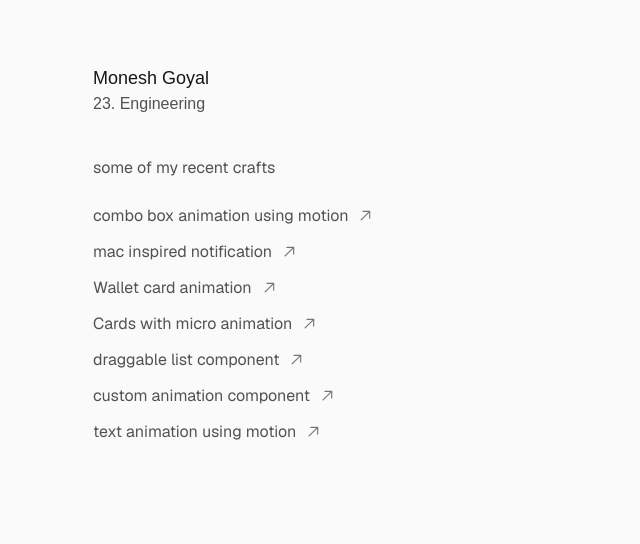
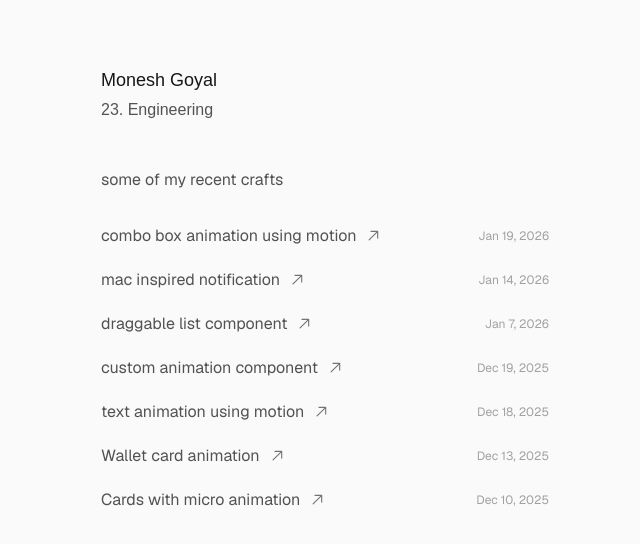
Before and after one commit to 2201monesh/portfolio, a Next.js app: page /crafts in a window 1280 px wide. Shown: the top 544 px of the page, without its empty margins (315-955 px from the left). Built offline with nearby package versions, Linux system fonts and the light colour scheme.

Commit message:
added hover animation on elements

```diff
--- a/app/components/HeaderNav.tsx
+++ b/app/components/HeaderNav.tsx
@@ -2,25 +2,37 @@
 
 import Link from "next/link";
 import { usePathname } from "next/navigation";
+import { useHoverHighlight } from "./HighlightWrapper";
 
 export default function HeaderNav() {
   const pathname = usePathname();
+  const { onEnter, onLeave } = useHoverHighlight();
 
   return (
     <div className="w-full px-4 sm:px-6 pt-10 sm:pt-16 md:w-3/5 lg:w-2/5 mx-auto">
       <div className="flex justify-between gap-4">
         <Link href="/" className="flex flex-col">
-          <p className="font-medium text-base md:text-lg text-neutral-900">
+          <p
+            className="relative font-medium text-base md:text-lg text-neutral-900 px-2 py-0.5 rounded"
+            onMouseEnter={onEnter}
+            onMouseLeave={onLeave}
+          >
             Monesh Goyal
           </p>
-          <p className="text-neutral-600 text-sm md:text-base">
+          <p
+            className="relative text-neutral-600 text-sm md:text-base px-2 py-0.5 rounded"
+            onMouseEnter={onEnter}
+            onMouseLeave={onLeave}
+          >
             23. Engineering
           </p>
         </Link>
         {pathname !== "/crafts" && (
           <Link
             href="/crafts"
-            className="text-neutral-600 text-sm md:text-base hover:text-neutral-900 transition"
+            className="relative self-start text-neutral-600 text-sm md:text-base hover:text-neutral-900 transition rounded px-2 py-0.5"
+            onMouseEnter={onEnter}
+            onMouseLeave={onLeave}
           >
             Crafts
           </Link>
--- /dev/null
+++ b/app/components/HighlightWrapper.tsx
@@ -0,0 +1,66 @@
+"use client";
+
+import { createContext, useContext, useState, useRef, useCallback, useEffect } from "react";
+import { usePathname } from "next/navigation";
+import { motion, AnimatePresence } from "framer-motion";
+
+type Highlight = { top: number; left: number; width: number; height: number };
+type CtxType = {
+  onEnter: (e: React.MouseEvent<HTMLElement>) => void;
+  onLeave: () => void;
+};
+
+const HoverCtx = createContext<CtxType>({ onEnter: () => {}, onLeave: () => {} });
+
+export function HighlightWrapper({ children }: { children: React.ReactNode }) {
+  const [hl, setHl] = useState<Highlight | null>(null);
+  const containerRef = useRef<HTMLDivElement>(null);
+  const timerRef = useRef<ReturnType<typeof setTimeout> | null>(null);
+  const pathname = usePathname();
+
+  useEffect(() => {
+    setHl(null);
+  }, [pathname]);
+
+  const onEnter = useCallback((e: React.MouseEvent<HTMLElement>) => {
+    if (timerRef.current) clearTimeout(timerRef.current);
+    const container = containerRef.current;
+    if (!container) return;
+    const cr = container.getBoundingClientRect();
+    const er = e.currentTarget.getBoundingClientRect();
+    setHl({
+      top: er.top - cr.top,
+      left: er.left - cr.left,
+      width: er.width,
+      height: er.height,
+    });
+  }, []);
+
+  const onLeave = useCallback(() => {
+    timerRef.current = setTimeout(() => setHl(null), 50);
+  }, []);
+
+  return (
+    <HoverCtx.Provider value={{ onEnter, onLeave }}>
+      <div ref={containerRef} className="relative">
+        <AnimatePresence>
+          {hl && (
+            <motion.div
+              key="hl"
+              className="absolute rounded bg-neutral-200/50 ring-1 ring-neutral-300 pointer-events-none"
+              initial={{ opacity: 0, top: hl.top, left: hl.left - 8, width: hl.width + 16, height: hl.height }}
+              animate={{ opacity: 1, top: hl.top, left: hl.left - 8, width: hl.width + 16, height: hl.height }}
+              exit={{ opacity: 0 }}
+              transition={{ ease: "easeOut", duration: 0.15 }}
+            />
+          )}
+        </AnimatePresence>
+        {children}
+      </div>
+    </HoverCtx.Provider>
+  );
+}
+
+export function useHoverHighlight() {
+  return useContext(HoverCtx);
+}
--- a/app/crafts/page.tsx
+++ b/app/crafts/page.tsx
@@ -1,109 +1,90 @@
+"use client";
+
 import Link from "next/link";
 import { GoArrowUpRight } from "react-icons/go";
+import { useHoverHighlight } from "../components/HighlightWrapper";
 
-const page = () => {
+const crafts = [
+  {
+    label: "combo box animation using motion",
+    href: "https://x.com/GoyalMonesh/status/2013237322066890844?s=20",
+    date: "Jan 19, 2026",
+  },
+  {
+    label: "mac inspired notification",
+    href: "https://x.com/GoyalMonesh/status/2011431087982190724?s=20",
+    date: "Jan 14, 2026",
+  },
+  {
+    label: "draggable list component",
+    href: "https://x.com/GoyalMonesh/status/2008916255022145930?s=20",
+    date: "Jan 7, 2026",
+  },
+  {
+    label: "custom animation component",
+    href: "https://x.com/GoyalMonesh/status/2001876074595258423?s=20",
+    date: "Dec 19, 2025",
+  },
+  {
+    label: "text animation using motion",
+    href: "https://x.com/GoyalMonesh/status/2001702374025650447?s=20",
+    date: "Dec 18, 2025",
+  },
+  {
+    label: "Wallet card animation",
+    href: "https://x.com/GoyalMonesh/status/1999787935961604404?s=20",
+    date: "Dec 13, 2025",
+  },
+  {
+    label: "Cards with micro animation",
+    href: "https://x.com/GoyalMonesh/status/1998619458752098325?s=20",
+    date: "Dec 10, 2025",
+  },
+];
+
+const Page = () => {
+  const { onEnter, onLeave } = useHoverHighlight();
+
   return (
     <div className="flex bg-zinc-50 font-sans">
       <div className="w-full px-4 sm:px-6 pb-12 md:w-3/5 lg:w-2/5 mx-auto">
-        <p className="mt-10 text-neutral-600 text-sm md:text-base">
+        <div className="mt-10">
+          <p
+            className="relative text-neutral-600 text-sm md:text-base px-2 py-1 rounded cursor-default"
+            onMouseEnter={onEnter}
+            onMouseLeave={onLeave}
+          >
             some of my recent crafts
           </p>
+        </div>
         <div className="mt-6">
-          <p className="mb-3">
+          {crafts.map((craft) => (
+            <p
+              key={craft.href}
+              className="relative mb-3 px-2 py-1 rounded"
+              onMouseEnter={onEnter}
+              onMouseLeave={onLeave}
+            >
               <Link
-              href="https://x.com/GoyalMonesh/status/2013237322066890844?s=20"
-              className="flex items-center group text-neutral-600 hover:text-neutral-900 transition text-sm md:text-base"
+                href={craft.href}
+                className="flex items-center justify-between group text-neutral-600 hover:text-neutral-900 transition text-sm md:text-base"
                 target="_blank"
               >
-              combo box animation using motion
+                <span className="flex items-center">
+                  {craft.label}
                   <GoArrowUpRight
                     className="text-neutral-500 ml-2 transition-transform duration-200 ease-out group-hover:-translate-y-0.5 group-hover:translate-x-0.5 shrink-0"
                     size={18}
                   />
+                </span>
+                <span className="text-neutral-400 text-xs shrink-0 ml-4">{craft.date}</span>
               </Link>
             </p>
-          <p className="mb-3">
-            <Link
-              href="https://x.com/GoyalMonesh/status/2011431087982190724?s=20"
-              className="flex items-center group text-neutral-600 hover:text-neutral-900 transition text-sm md:text-base"
-              target="_blank"
-            >
-              mac inspired notification
-              <GoArrowUpRight
-                className="text-neutral-500 ml-2 transition-transform duration-200 ease-out group-hover:-translate-y-0.5 group-hover:translate-x-0.5 shrink-0"
-                size={18}
-              />
-            </Link>
-          </p>
-          <p className="mb-3">
-            <Link
-              href="https://x.com/GoyalMonesh/status/1999787935961604404?s=20"
-              className="flex items-center group text-neutral-600 hover:text-neutral-900 transition text-sm md:text-base"
-              target="_blank"
-            >
-              Wallet card animation
-              <GoArrowUpRight
-                className="text-neutral-500 ml-2 transition-transform duration-200 ease-out group-hover:-translate-y-0.5 group-hover:translate-x-0.5 shrink-0"
-                size={18}
-              />
-            </Link>
-          </p>
-          <p className="mb-3">
-            <Link
-              href="https://x.com/GoyalMonesh/status/1998619458752098325?s=20"
-              className="flex items-center group text-neutral-600 hover:text-neutral-900 transition text-sm md:text-base"
-              target="_blank"
-            >
-              Cards with micro animation
-              <GoArrowUpRight
-                className="text-neutral-500 ml-2 transition-transform duration-200 ease-out group-hover:-translate-y-0.5 group-hover:translate-x-0.5 shrink-0"
-                size={18}
-              />
-            </Link>
-          </p>
-          <p className="mb-3">
-            <Link
-              href="https://x.com/GoyalMonesh/status/2008916255022145930?s=20"
-              className="flex items-center group text-neutral-600 hover:text-neutral-900 transition text-sm md:text-base"
-              target="_blank"
-            >
-              draggable list component
-              <GoArrowUpRight
-                className="text-neutral-500 ml-2 transition-transform duration-200 ease-out group-hover:-translate-y-0.5 group-hover:translate-x-0.5 shrink-0"
-                size={18}
-              />
-            </Link>
-          </p>
-          <p className="mb-3">
-            <Link
-              href="https://x.com/GoyalMonesh/status/2001876074595258423?s=20"
-              className="flex items-center group text-neutral-600 hover:text-neutral-900 transition text-sm md:text-base"
-              target="_blank"
-            >
-              custom animation component
-              <GoArrowUpRight
-                className="text-neutral-500 ml-2 transition-transform duration-200 ease-out group-hover:-translate-y-0.5 group-hover:translate-x-0.5 shrink-0"
-                size={18}
-              />
-            </Link>
-          </p>
-          <p className="mb-3">
-            <Link
-              href="https://x.com/GoyalMonesh/status/2001702374025650447?s=20"
-              className="flex items-center group text-neutral-600 hover:text-neutral-900 transition text-sm md:text-base"
-              target="_blank"
-            >
-              text animation using motion
-              <GoArrowUpRight
-                className="text-neutral-500 ml-2 transition-transform duration-200 ease-out group-hover:-translate-y-0.5 group-hover:translate-x-0.5 shrink-0"
-                size={18}
-              />
-            </Link>
-          </p>
+          ))}
         </div>
       </div>
     </div>
   );
 };
 
-export default page;
+export default Page;
--- a/app/layout.tsx
+++ b/app/layout.tsx
@@ -1,6 +1,7 @@
 import type { Metadata } from "next";
 import { Geist, Geist_Mono } from "next/font/google";
 import HeaderNav from "./components/HeaderNav";
+import { HighlightWrapper } from "./components/HighlightWrapper";
 import "./globals.css";
 import { Analytics } from "@vercel/analytics/next";
 
@@ -29,8 +30,10 @@ export default function RootLayout({
       <body
         className={`${geistSans.variable} ${geistMono.variable} antialiased bg-zinc-50 font-sans`}
       >
-        <HeaderNav />
-        {children}
+        <HighlightWrapper>
+          <HeaderNav />
+          {children}
+        </HighlightWrapper>
         <Analytics />
       </body>
     </html>
--- a/app/page.tsx
+++ b/app/page.tsx
@@ -1,17 +1,31 @@
+"use client";
+
+import { useHoverHighlight } from "./components/HighlightWrapper";
+
 export default function Home() {
+  const { onEnter, onLeave } = useHoverHighlight();
+
   return (
     <div className="flex bg-zinc-50 font-sans">
       <div className="w-full px-4 sm:px-6 pb-12 md:w-3/5 lg:w-2/5 mx-auto">
         {/* Description */}
         <div className="mt-10">
-          <p className="text-neutral-600 mb-4 leading-relaxed">
+          <p
+            className="relative text-neutral-600 mb-4 leading-relaxed px-2 py-1 cursor-default"
+            onMouseEnter={onEnter}
+            onMouseLeave={onLeave}
+          >
             I'm a frontend engineer who enjoys building clean, modern UIs with
             smooth, minimal animations. I mostly work with React, Next.js,
             Tailwind CSS, and shadcn/ui, and I love turning well-thought-out
             designs into fast, polished web experiences.
           </p>
 
-          <p className="text-neutral-600 mb-4 leading-relaxed">
+          <p
+            className="relative text-neutral-600 mb-4 leading-relaxed px-2 py-1 cursor-default"
+            onMouseEnter={onEnter}
+            onMouseLeave={onLeave}
+          >
             These days, I spend a lot of time using Framer Motion to add subtle
             motion-micro-interactions, transitions, and animations that make
             interfaces feel natural without being flashy. I care a lot about
@@ -19,14 +33,22 @@ export default function Home() {
             scale and maintain.
           </p>
 
-          <p className="text-neutral-600 mb-6 leading-relaxed">
-            Outside work, I experiment with side projects, explore new
-            tools, and constantly level up my craft.
+          <p
+            className="relative text-neutral-600 mb-6 leading-relaxed px-2 py-1 cursor-default"
+            onMouseEnter={onEnter}
+            onMouseLeave={onLeave}
+          >
+            Outside work, I experiment with side projects, explore new tools,
+            and constantly level up my craft.
           </p>
         </div>
 
         {/* Email */}
-        <div className="mt-8 text-neutral-600 break-words">
+        <div
+          className="relative mt-8 text-neutral-600 break-words px-2 py-1 cursor-default"
+          onMouseEnter={onEnter}
+          onMouseLeave={onLeave}
+        >
           for collaborations, reach me at{" "}
           <span className="underline underline-offset-4">
             moneshgoyal.work@gmail.com
@@ -37,19 +59,25 @@ export default function Home() {
         <div className="socials mt-8 flex flex-wrap items-center gap-6 text-neutral-600">
           <a
             href="https://github.com/2201monesh"
-            className="hover:text-neutral-900 transition"
+            className="relative hover:text-neutral-900 transition px-2 py-0.5 rounded"
+            onMouseEnter={onEnter}
+            onMouseLeave={onLeave}
           >
             GitHub
           </a>
           <a
             href="https://x.com/GoyalMonesh"
-            className="hover:text-neutral-900 transition"
+            className="relative hover:text-neutral-900 transition px-2 py-0.5 rounded"
+            onMouseEnter={onEnter}
+            onMouseLeave={onLeave}
           >
             X
           </a>
           <a
             href="https://www.linkedin.com/in/monesh-goyal/"
-            className="hover:text-neutral-900 transition"
+            className="relative hover:text-neutral-900 transition px-2 py-0.5 rounded"
+            onMouseEnter={onEnter}
+            onMouseLeave={onLeave}
           >
             LinkedIn
           </a>
--- a/package.json
+++ b/package.json
@@ -10,6 +10,7 @@
   },
   "dependencies": {
     "@vercel/analytics": "^2.0.1",
+    "framer-motion": "^12.38.0",
     "next": "16.0.10",
     "react": "19.2.1",
     "react-dom": "19.2.1",
```
Also changed, not shown: 1 other file (tests, documents, lock files or other folders). Lines whose indentation alone changed are shown as unchanged.
